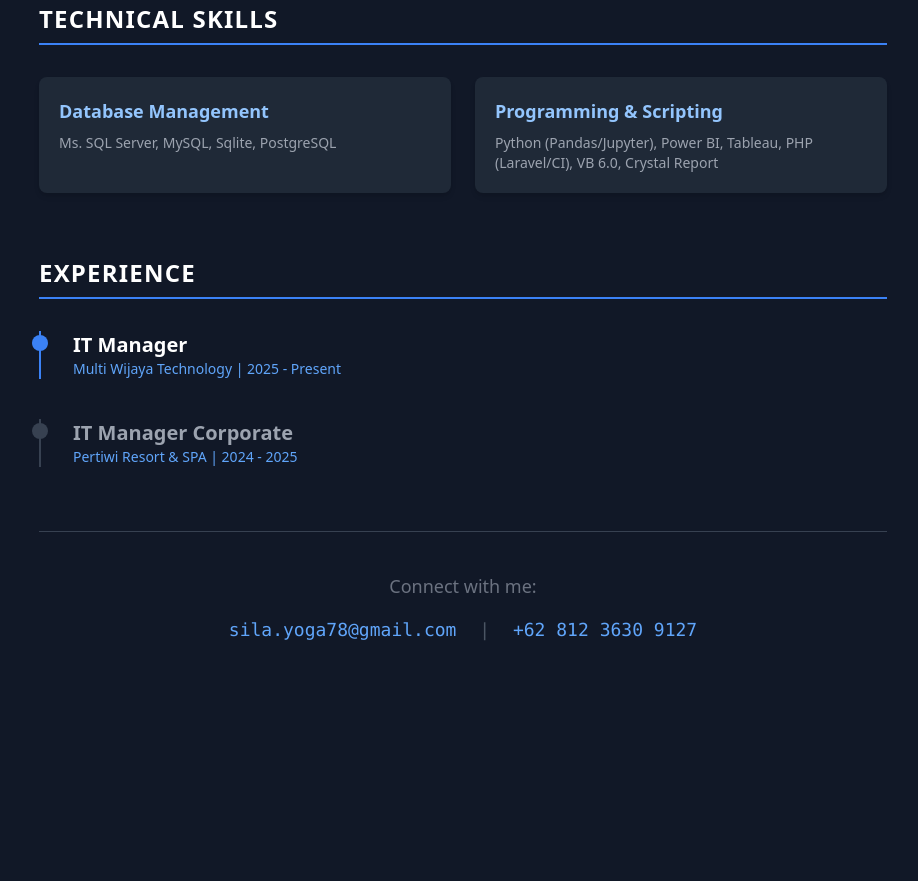
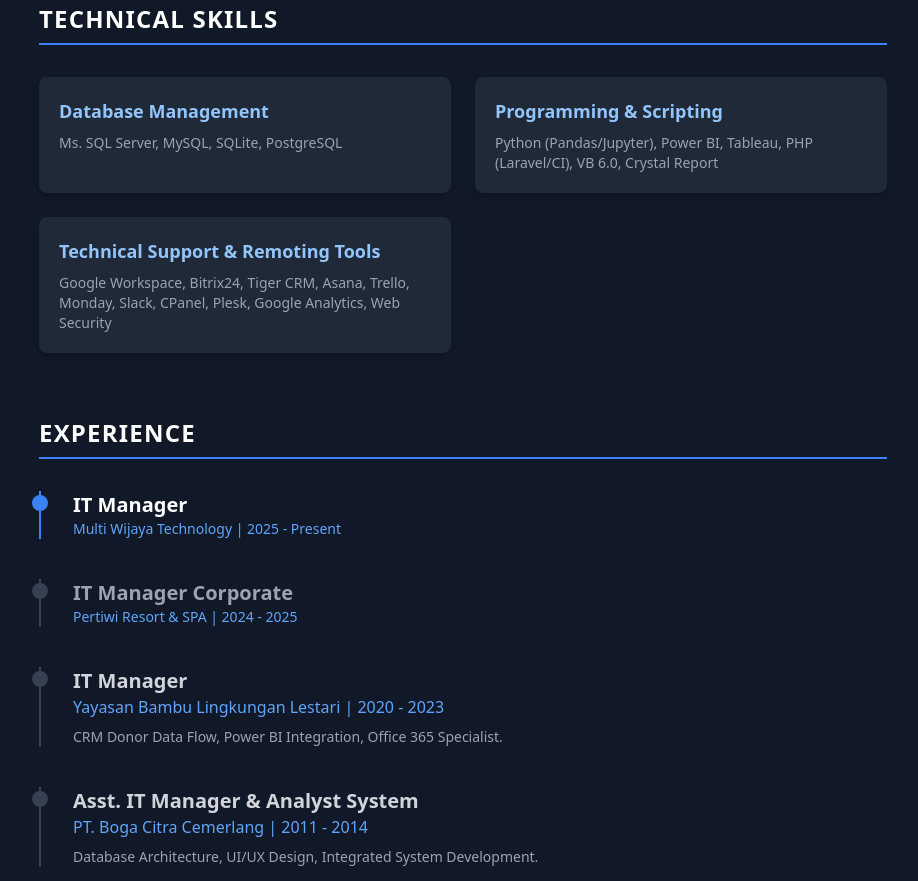
Before and after one commit to silayoga/portfolio-site, a plain HTML site: page index.html in a window 1280 px wide. Shown: the part 1179-2060 px from the top of the page, without its empty margins (177-1095 px from the left). Before the commit the page ends 1943 px from the top, so only its background shows below. Drawn offline with nearby package versions, Linux system fonts and the light colour scheme.

Commit message:
Update index.html

```diff
--- a/index.html
+++ b/index.html
@@ -75,11 +75,16 @@
             <div class="grid grid-cols-1 md:grid-cols-2 gap-6 text-gray-400 text-sm">
                 <div class="bg-gray-800 p-5 rounded-lg shadow-md">
                     <h3 class="font-bold text-blue-300 mb-2 text-lg">Database Management</h3>
-                    <p>Ms. SQL Server, MySQL, Sqlite, PostgreSQL</p>
+                    <p>Ms. SQL Server, MySQL, SQLite, PostgreSQL</p>
                 </div>
                 <div class="bg-gray-800 p-5 rounded-lg shadow-md">
                     <h3 class="font-bold text-blue-300 mb-2 text-lg">Programming & Scripting</h3>
                     <p>Python (Pandas/Jupyter), Power BI, Tableau, PHP (Laravel/CI), VB 6.0, Crystal Report</p>
+                </div>
+                <div class="bg-gray-800 p-5 rounded-lg shadow-md">
+                    <h3 class="font-bold text-blue-300 mb-2 text-lg">Technical Support & Remoting Tools</h3>
+                    <p>Google Workspace, Bitrix24, Tiger CRM, Asana, Trello, Monday, Slack, CPanel, Plesk,
+                       Google Analytics, Web Security</p>
                 </div>
             </div>
         </section>
@@ -97,6 +102,18 @@
                     <h3 class="text-xl font-bold">IT Manager Corporate</h3>
                     <p class="text-blue-400 font-medium text-sm">Pertiwi Resort & SPA | 2024 - 2025</p>
                 </div>
+                <div class="relative pl-8 border-l-2 border-gray-700">
+                    <div class="absolute w-4 h-4 bg-gray-700 rounded-full -left-[9px] top-1"></div>
+                    <h3 class="text-xl font-bold text-gray-300">IT Manager</h3>
+                    <p class="text-blue-400 font-medium">Yayasan Bambu Lingkungan Lestari | 2020 - 2023</p>
+                    <p class="text-gray-400 text-sm mt-2">CRM Donor Data Flow, Power BI Integration, Office 365 Specialist.</p>
+                </div>
+                <div class="relative pl-8 border-l-2 border-gray-700">
+                    <div class="absolute w-4 h-4 bg-gray-700 rounded-full -left-[9px] top-1"></div>
+                    <h3 class="text-xl font-bold text-gray-300">Asst. IT Manager & Analyst System</h3>
+                    <p class="text-blue-400 font-medium">PT. Boga Citra Cemerlang | 2011 - 2014</p>
+                    <p class="text-gray-400 text-sm mt-2">Database Architecture, UI/UX Design, Integrated System Development.</p>
+                </div>
             </div>
         </section>
 
```
